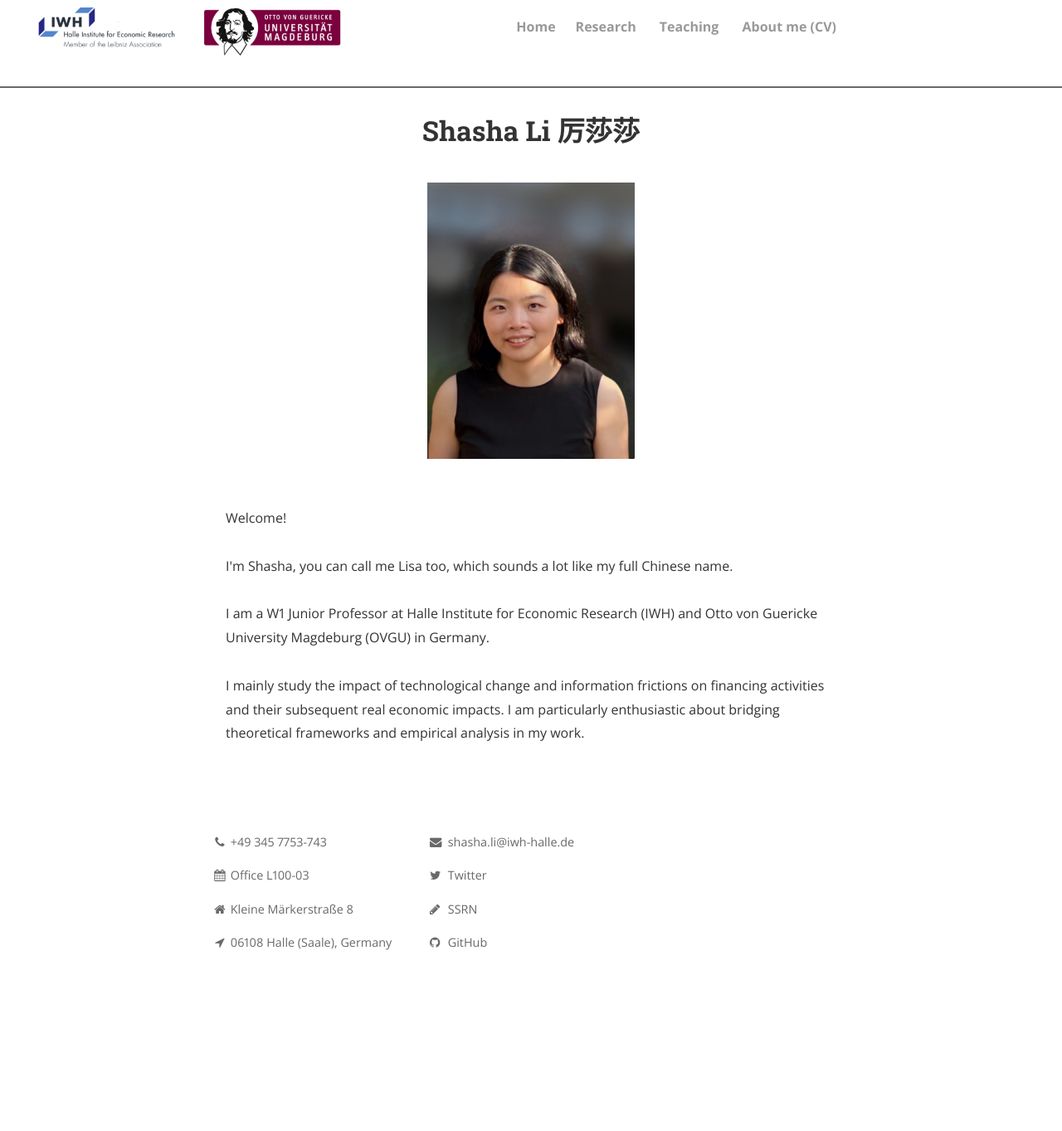
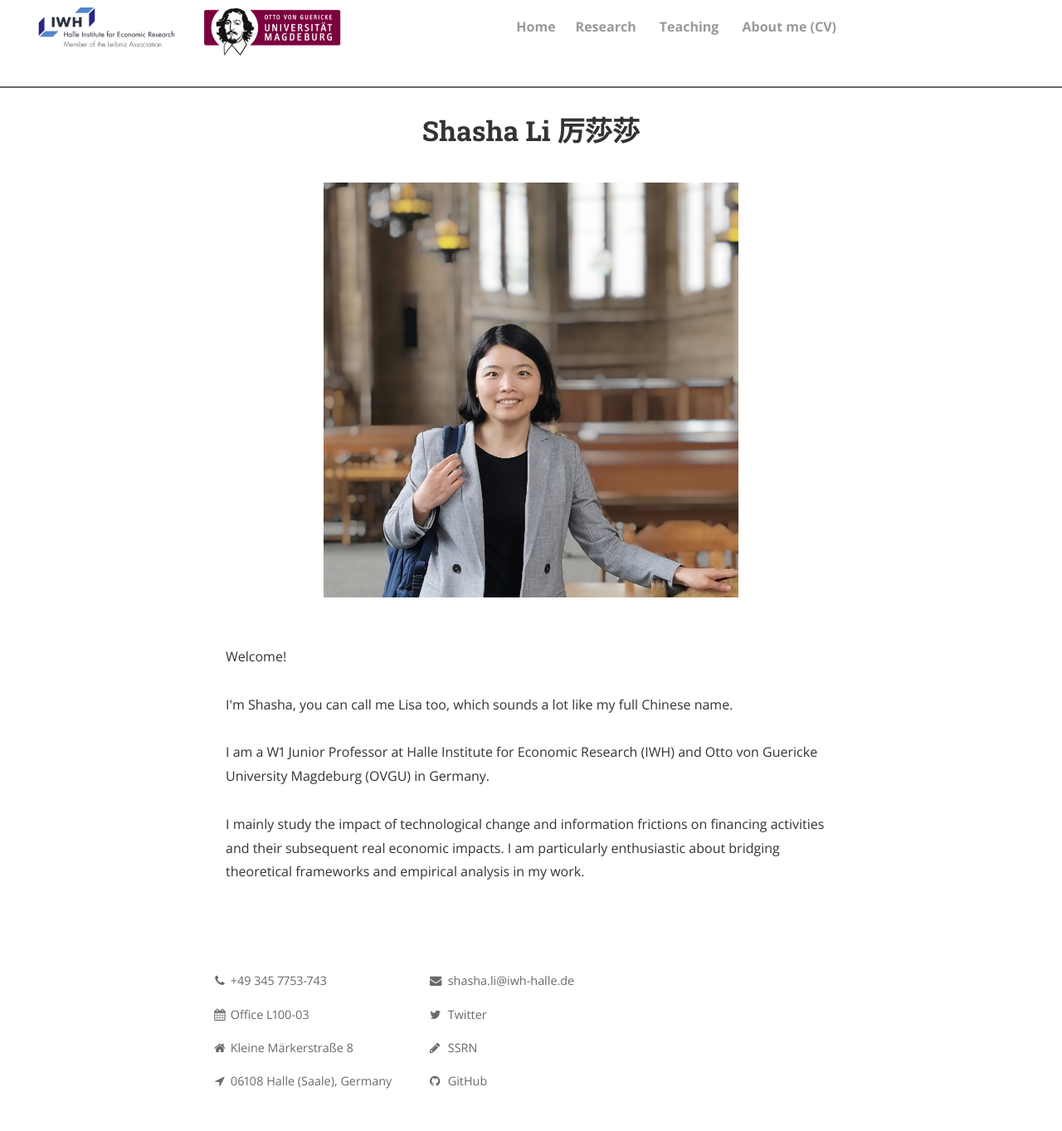
Before and after one commit to shasha-li/shasha-li.github.io, a Jekyll site: the page built from index.html, in a window 1280 px wide. Shown: the whole page at 83% size. Built offline with Jekyll 4.4.1, drawn with Linux system fonts in a browser that asks for light colours; nearby versions of some CDN libraries; the list of posts is cut into pages by our own code; comment, search, counter and statistics services are not loaded; a style sheet for code colours, icons or effects is not loaded; before the commit the page ends 1195 px from its top, so only the background shows below that.

Commit message:
Update index.html

```diff
--- a/index.html
+++ b/index.html
@@ -12,7 +12,7 @@
   gtag('config', 'G-J57QMWVXMZ');
 </script>
 
-<img src="content/lisa2.jpg" alt="LI Shasha pic" style="width:250px;height:auto;" title="LI Shasha"; algin="middle">
+<img src="content/LISA.jpg" alt="LI Shasha pic" style="width:500px;height:auto;" title="LI Shasha"; algin="middle">
  <br><br>
 
   <p style="text-align:left;">Welcome!
```
